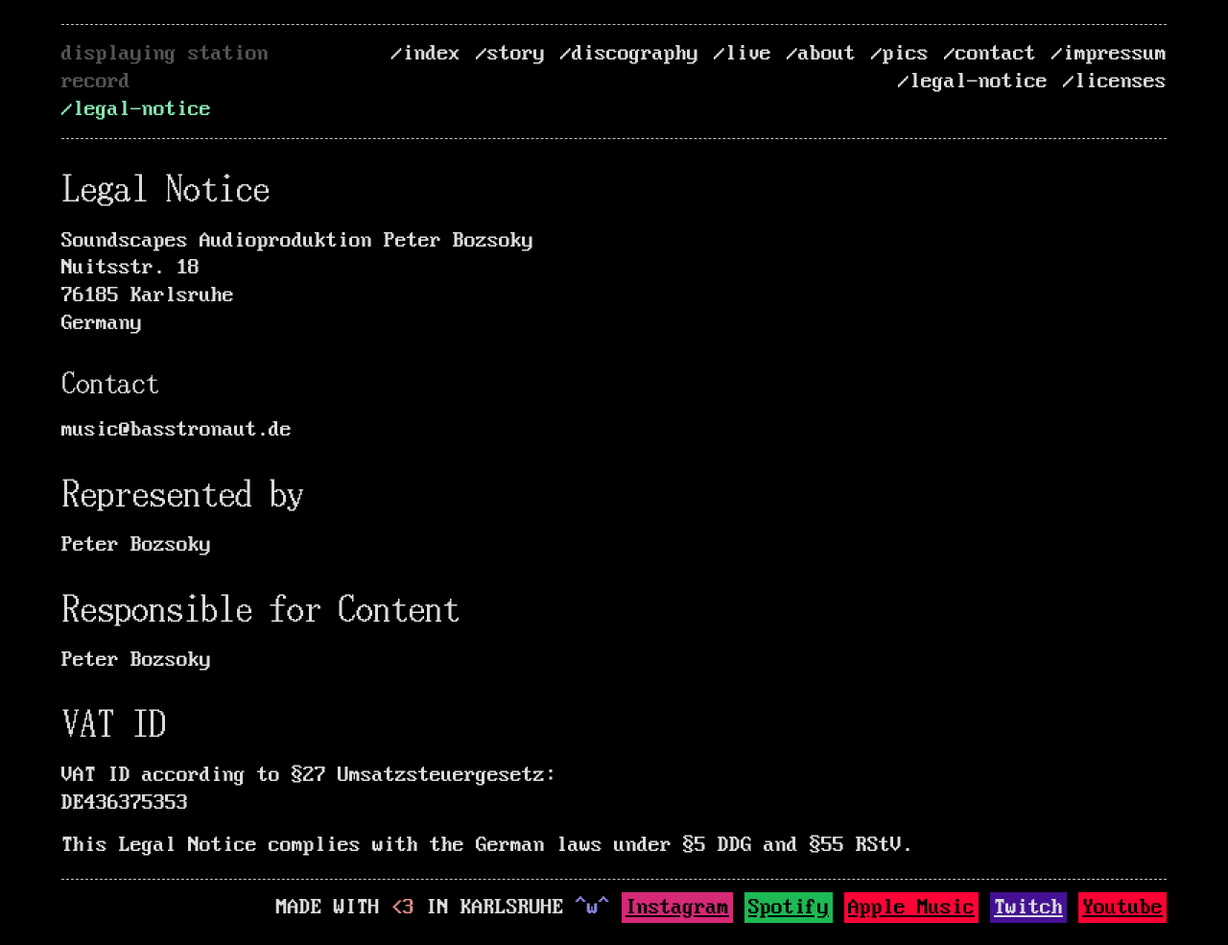
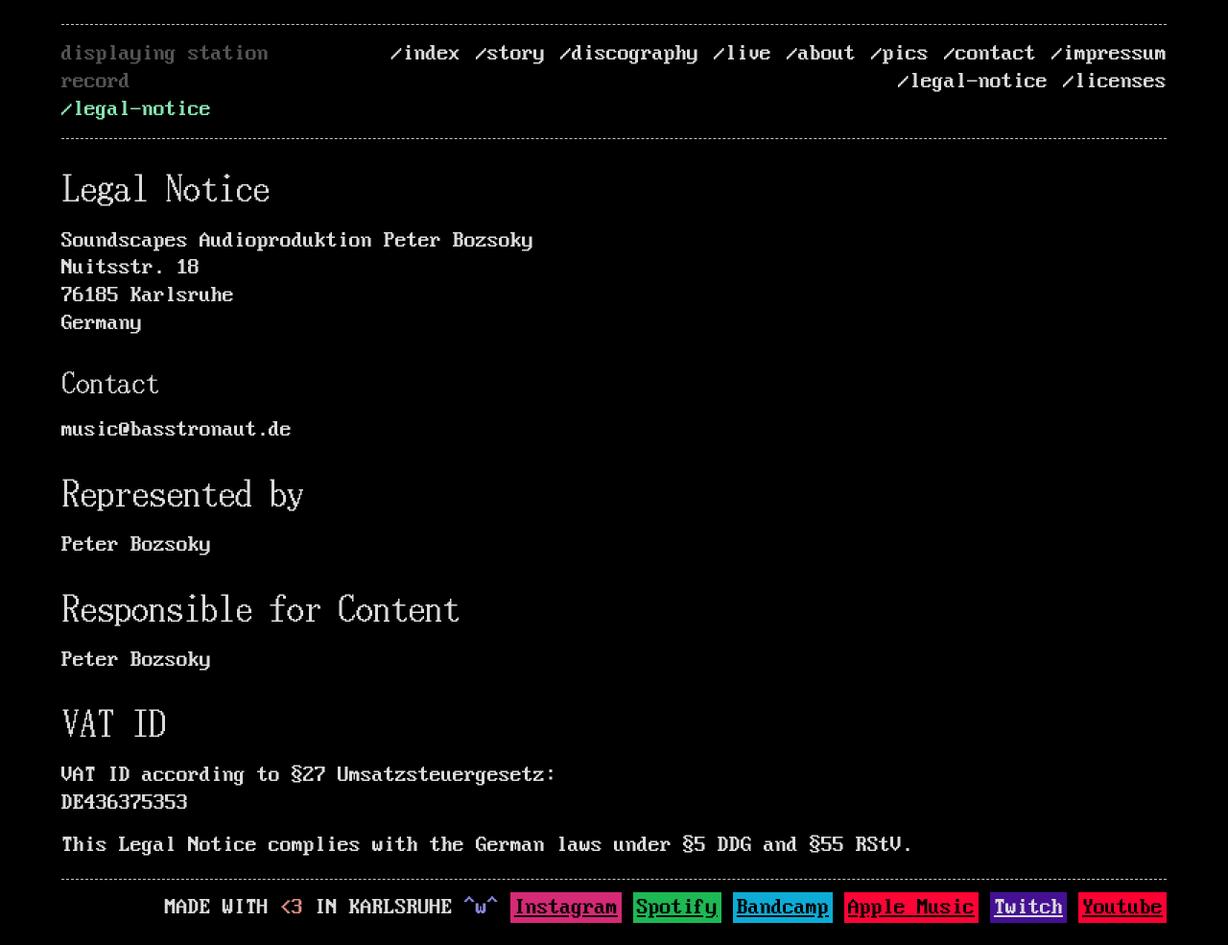
Before and after one commit to gadse/basstronaut.de, a Jekyll site: the page built from legal.md, in a window 1280 px wide. Shown: the whole page at 96% size. Built offline with Jekyll 4.4.1, drawn with Linux system fonts in a browser that asks for light colours.

Commit message:
discography: add Bandcamp link

```diff
--- a/_config.yml
+++ b/_config.yml
@@ -19,7 +19,7 @@ style: dark  # dark (default), light or hacker
 # listen_for_clients_preferred_style: true  # false (default) or true
 
 footer:
-  'MADE WITH <span class="less-than-three"><3</span> IN KARLSRUHE <span class="uwu">^w^</span> <a class="hacky-button-instagram" href="https://instagram.com/thebasstronaut">Instagram</a> <a class="hacky-button-spotify" href="https://open.spotify.com/artist/6pca4zK3i3RHlKr2HbYMWZ">Spotify</a> <a class="hacky-button-apple" href="https://music.apple.com/de/artist/basstronaut/1592675229">Apple&nbsp;Music</a> <a class="hacky-button-twitch" href="https://www.twitch.tv/grizz_metal">Twitch</a> <a class="hacky-button-youtube" href="https://www.youtube.com/@BasstronautMusic">Youtube</a>   '
+  'MADE WITH <span class="less-than-three"><3</span> IN KARLSRUHE <span class="uwu">^w^</span> <a class="hacky-button-instagram" href="https://instagram.com/thebasstronaut">Instagram</a> <a class="hacky-button-spotify" href="https://open.spotify.com/artist/6pca4zK3i3RHlKr2HbYMWZ">Spotify</a> <a class="hacky-button-bandcamp" href="https://thebasstronaut.bandcamp.com">Bandcamp</a> <a class="hacky-button-apple" href="https://music.apple.com/de/artist/basstronaut/1592675229">Apple&nbsp;Music</a> <a class="hacky-button-twitch" href="https://www.twitch.tv/grizz_metal">Twitch</a> <a class="hacky-button-youtube" href="https://www.youtube.com/@BasstronautMusic">Youtube</a>   '
 
 # Build settings
 markdown: kramdown
--- a/_sass/base.scss
+++ b/_sass/base.scss
@@ -80,11 +80,6 @@ a:hover {
   background-color: var(--base-color);
 }
 
-//@media only screen and (max-device-width: 500px) {
-//  * {
-//    font-size: $mobile-font-size !important;
-//  }
-//}
 
 /**
  * Layout
@@ -233,6 +228,13 @@ table {
 .hacky-button-instagram {
   text-underline: none;
   background-color: #D62976;
+  color: var(--selection-text);
+  padding: 0.25rem;
+}
+
+.hacky-button-bandcamp {
+  text-underline: none;
+  background-color: #0CACD7;
   color: var(--selection-text);
   padding: 0.25rem;
 }
```
Also changed, not shown: discography.md (+3 -1 lines).
